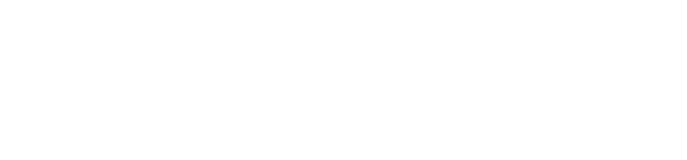
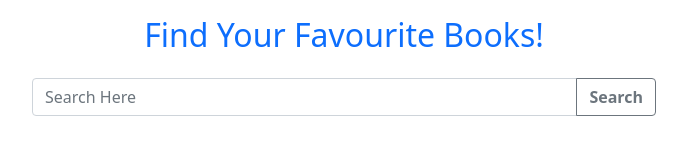
Before and after one commit to rakib2299/api-book-archive, a plain HTML site: page index.html in a window 1280 px wide. Shown: the whole page, without its empty margins (296-983 px from the left). Drawn offline with nearby package versions, Linux system fonts and the light colour scheme.

Commit message:
html part test

```diff
--- a/index.html
+++ b/index.html
@@ -5,8 +5,42 @@
     <meta http-equiv="X-UA-Compatible" content="IE=edge" />
     <meta name="viewport" content="width=device-width, initial-scale=1.0" />
     <title>API Book Archive</title>
+    <!-- Bootstrap CSS -->
+    <link
+      href="https://cdn.jsdelivr.net/npm/bootstrap@5.1.3/dist/css/bootstrap.min.css"
+      rel="stylesheet"
+      integrity="sha384-1BmE4kWBq78iYhFldvKuhfTAU6auU8tT94WrHftjDbrCEXSU1oBoqyl2QvZ6jIW3"
+      crossorigin="anonymous"
+    />
   </head>
   <body>
+    <section class="text-center m-3">
+      <h2 class="text-primary">Find Your Favourite Books!</h2>
+      <div class="input-group mb-3 w-50 mx-auto mt-4">
+        <input
+          id="search-input"
+          type="text"
+          class="form-control"
+          placeholder="Search Here"
+          aria-label="Recipient's username"
+          aria-describedby="button-addon2"
+        />
+        <button
+          onclick="searchBooks()"
+          class="btn btn-outline-secondary fw-bold"
+          type="button"
+          id="search-btn"
+        >
+          Search
+        </button>
+      </div>
+    </section>
+    <!-- bootstrap js  -->
+    <script
+      src="https://cdn.jsdelivr.net/npm/bootstrap@5.1.3/dist/js/bootstrap.bundle.min.js"
+      integrity="sha384-ka7Sk0Gln4gmtz2MlQnikT1wXgYsOg+OMhuP+IlRH9sENBO0LRn5q+8nbTov4+1p"
+      crossorigin="anonymous"
+    ></script>
     <script src="js/books.js"></script>
   </body>
 </html>
--- a/js/books.js
+++ b/js/books.js
@@ -1 +1,17 @@
-console.log("object");
+// connect api
+const searchBooks = () => {
+  const searchInput = document.getElementById("search-input");
+  const searchText = searchInput.value;
+  //   console.log(searchText);
+  searchInput.value = "";
+
+  const url = `https://openlibrary.org/search.json?q=${searchText}`;
+  fetch(url)
+    .then((res) => res.json())
+    .then((data) => displaySearchBooks(data.docs));
+};
+
+// showing display results
+const displaySearchBooks = (books) => {
+  console.log(books);
+};
```
